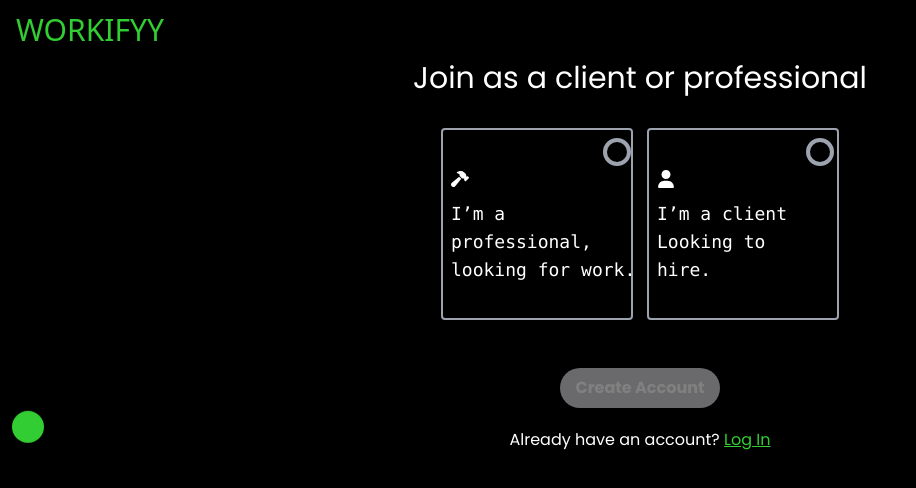
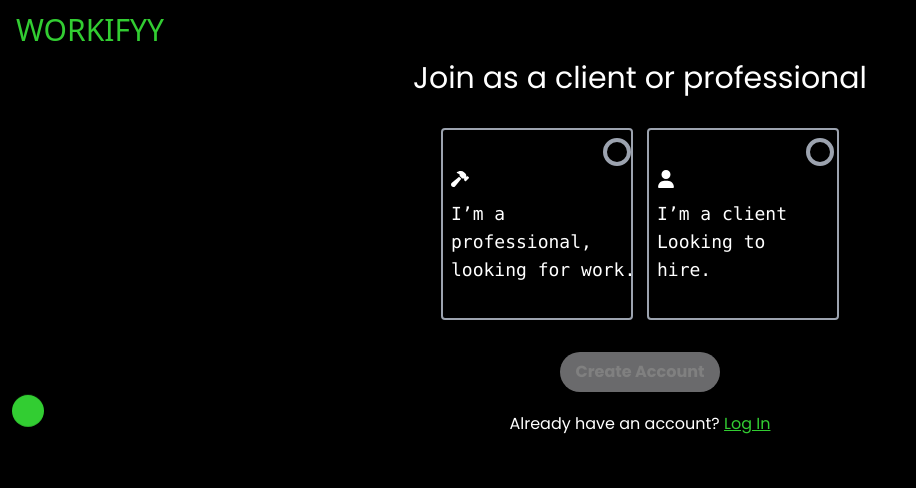
Before and after one commit to ad-tobii/workifyy, a React (Vite) app: page /Signup in a window 1280 px wide. Shown: the top 488 px of the page, without its empty margins (0-916 px from the left). Built offline with nearby package versions, Linux system fonts and the light colour scheme; a web font is replaced by a local one.

Commit message:
sign up adjust

```diff
--- a/src/Pages/Signup/Signup.tsx
+++ b/src/Pages/Signup/Signup.tsx
@@ -106,7 +106,7 @@ type FootProps = {
 function Foot({ selectedRadio }: FootProps) {
   return (
     <>
-      <div className="flex justify-center mt-12 ">
+      <div className="flex justify-center mt-8 ">
         <button
           className={`bg-zinc-300 text-white font-bold py-2 px-4 rounded-3xl ${
             selectedRadio
```
